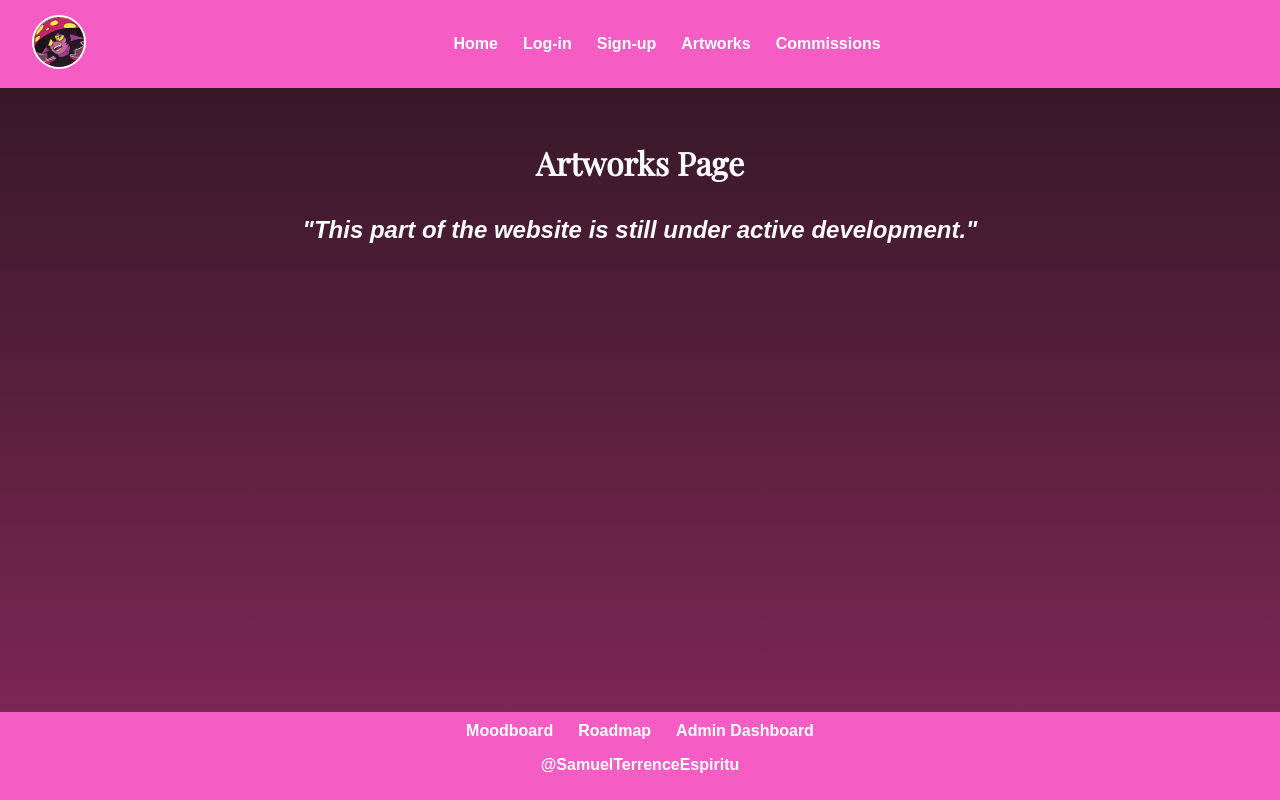
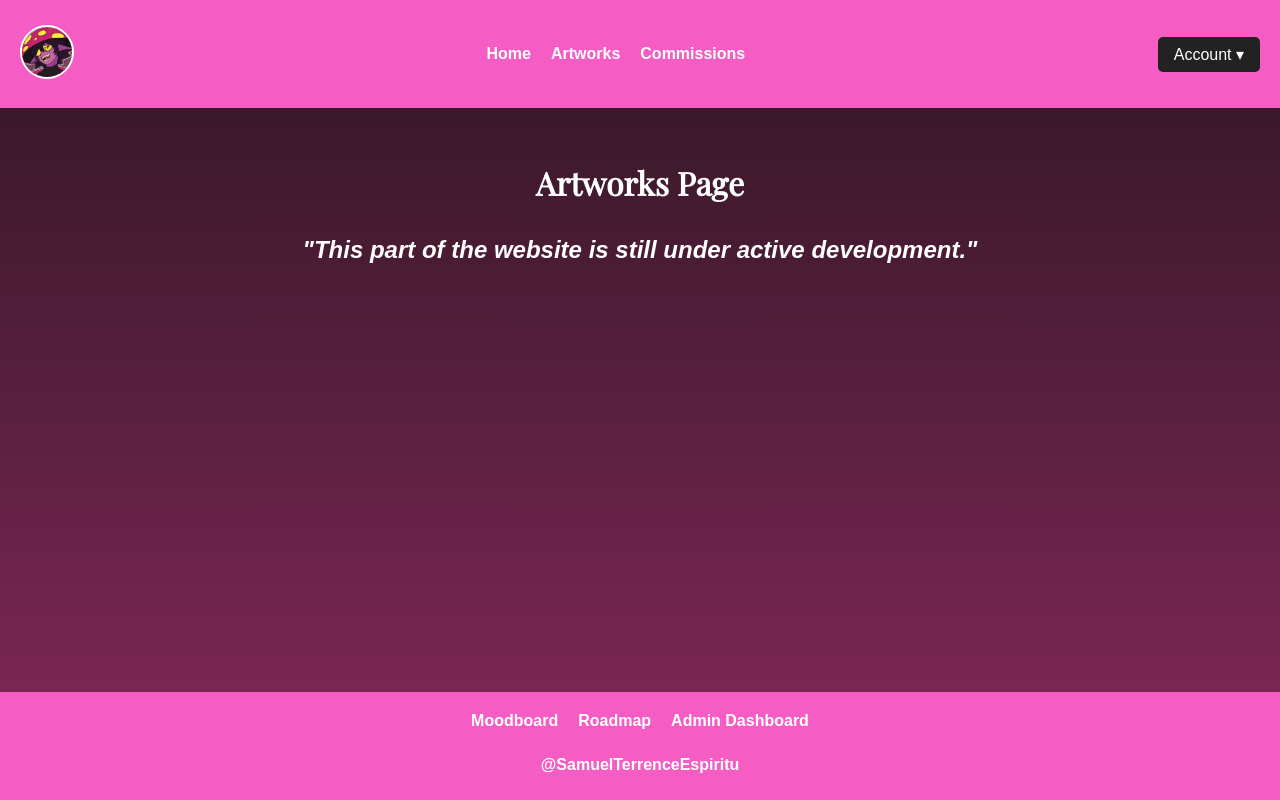
Before and after one commit to LtNamelin/NEW-WEBSYS-ACTIVITY, a CodeIgniter 4 app: the page made by backend/app/Views/user/artworks.php in a window 1280 px wide. Run offline with PHP 8.4 and a stand-in for CodeIgniter, Linux system fonts and the light colour scheme; the template is opened without the code that fills it, so the values that code supplies are empty; some libraries are stand-ins or nearby versions.

Commit message:
feat(Account page) - added an account page for users, updated header to put lg-in, sign-up, and accounts under a drop down menu instead

```diff
--- a/backend/app/Config/Routes.php
+++ b/backend/app/Config/Routes.php
@@ -13,3 +13,4 @@ $routes->get('/roadmap', 'Users::roadmap');
 $routes->get('/artworks', 'Users::artworks');
 $routes->get('/commissions', 'Users::commissions');
 $routes->get('/admindash', 'Users::admindash');
+$routes->get('/account', 'Users::account');
--- a/backend/app/Controllers/Users.php
+++ b/backend/app/Controllers/Users.php
@@ -46,4 +46,9 @@ class Users extends BaseController
     {
         return view('user/admindash');
     }
+
+    public function account(): string
+    {
+        return view('user/account');
+    }
 }
--- a/backend/app/Views/components/header.php
+++ b/backend/app/Views/components/header.php
@@ -2,17 +2,108 @@
 ?>
 <header>
     <nav class="navbar">
+        <!-- Left: Logo -->
         <a href="https://x.com/LtNamelin" target="_blank" rel="noopener noreferrer">
             <img src="<?= ('images/logo.png') ?>" alt="Logo" class="logo-img">
         </a>
+
+        <!-- Center: Navigation Links -->
         <div class="nav-center">
             <ul class="nav-links">
                 <li><a href="./">Home</a></li>
-                <li><a href="./login">Log-in</a></li>
-                <li><a href="./signup">Sign-up</a></li>
                 <li><a href="./artworks">Artworks</a></li>
                 <li><a href="./commissions">Commissions</a></li>
             </ul>
         </div>
+
+        <!-- Right: Dropdown Menu -->
+        <div class="dropdown">
+            <button class="dropbtn">Account ▾</button>
+            <div class="dropdown-content">
+                <a href="./login">Log-in</a>
+                <a href="./signup">Sign-up</a>
+                <a href="./account">My Account</a>
+            </div>
+        </div>
     </nav>
 </header>
+
+<style>
+    /* Basic Navbar Layout */
+    .navbar {
+        display: flex;
+        align-items: center;
+        justify-content: space-between;
+        padding: 10px 20px;
+    }
+
+    .logo-img {
+        height: 50px;
+    }
+
+    /* Center Nav Links */
+    .nav-center ul {
+        list-style: none;
+        display: flex;
+        gap: 20px;
+        margin: 0;
+        padding: 0;
+    }
+
+    .nav-center a {
+        text-decoration: none;
+        color: #fff;
+        font-weight: 500;
+    }
+
+    .nav-center a:hover {
+        color: #f39c12;
+    }
+
+    /* Dropdown Menu Styles */
+    .dropdown {
+        position: relative;
+        display: inline-block;
+    }
+
+    .dropbtn {
+        background-color: #222;
+        color: white;
+        padding: 8px 16px;
+        font-size: 16px;
+        border: none;
+        cursor: pointer;
+        border-radius: 5px;
+    }
+
+    .dropbtn:hover {
+        background-color: #333;
+    }
+
+    .dropdown-content {
+        display: none;
+        position: absolute;
+        right: 0;
+        background-color: #222;
+        min-width: 160px;
+        box-shadow: 0px 8px 16px rgba(0, 0, 0, 0.3);
+        z-index: 1;
+        border-radius: 6px;
+    }
+
+    .dropdown-content a {
+        color: white;
+        padding: 12px 16px;
+        text-decoration: none;
+        display: block;
+    }
+
+    .dropdown-content a:hover {
+        background-color: #444;
+    }
+
+    /* Show dropdown on hover */
+    .dropdown:hover .dropdown-content {
+        display: block;
+    }
+</style>
```
Also changed, not shown: backend/app/Views/user/account.php (added, +21 -0 lines).
